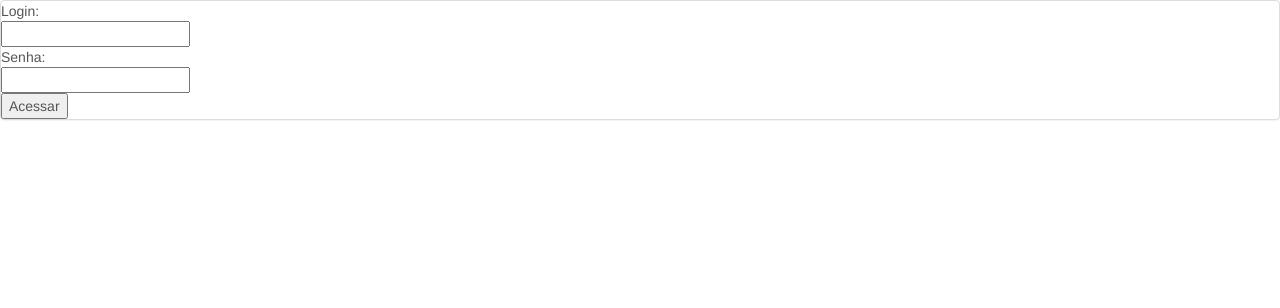
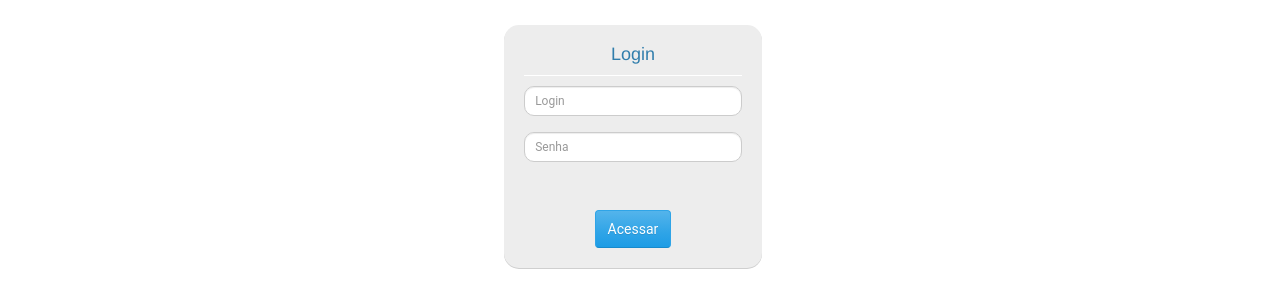
Before and after one commit to rodolfofrancisco/sistema-web, a PHP site: page /login.php in a window 1280 px wide. Shown: the top 308 px of the page. Run offline with PHP 8.4, Linux system fonts and the light colour scheme.

Commit message:
Adicionando css do login

```diff
--- a/login.php
+++ b/login.php
@@ -1,6 +1,3 @@
-<?php
-	echo isset($_GET['msg']) ? $_GET['msg'] : '';
-?>
 
 <!DOCTYPE html>
 <html lang="en">
@@ -12,13 +9,67 @@
 		<script src="bootstrap-3.3.2/js/bootstrap.min.js"></script>
 	</head>
 	<body>
-	   <div class="panel panel-default">
-		   <form action="servidor/login.php" method="POST">
-		       Login: <br/><input type="text" name="login" /><br/>
-		       Senha: <br/><input type="password" name="senha" /><br/>
-		        <input type="submit" name="btn" value="Acessar"><br/>
-		    </form>
-	    </div>
+		<div class="container">
+			<div class="row">
+				<form action="servidor/login.php" method="POST">
+					<div class="col-md-offset-5 col-md-3">
+						<div class="form-login">
+							<h4>Login</h4>
+							<input type="text" name="login"  class="form-control input-sm chat-input" placeholder="Login" />
+						</br>
+						<input type="text" name="senha" class="form-control input-sm chat-input" placeholder="Senha" />
+					</br>
+					<div class="wrapper">
+						<span class="group-btn">
+							<?php
+							echo isset($_GET['msg']) ? $_GET['msg'] : '';
+							?>
+							<br /><br />
+							<button type="submit" class="btn btn-primary btn-md">Acessar <i class="fa fa-sign-in"></i></button>
+						</span>
+					</div>
+				</form>
+			</div>
+		</div>
+	<style type="text/css">
+		body {
+			background-color:#fff;
+			-webkit-font-smoothing: antialiased;
+			font: normal 14px Roboto,arial,sans-serif;
+		}
+
+		.container {
+			padding: 25px;
+			position: fixed;
+		}
+
+		.form-login {
+			background-color: #EDEDED;
+			padding-top: 10px;
+			padding-bottom: 20px;
+			padding-left: 20px;
+			padding-right: 20px;
+			border-radius: 15px;
+			border-color:#d2d2d2;
+			border-width: 5px;
+			box-shadow:0 1px 0 #cfcfcf;
+		}
+
+		h4 {
+			border:0 solid #fff;
+			border-bottom-width:1px;
+			padding-bottom:10px;
+			text-align: center;
+		}
+
+		.form-control {
+			border-radius: 10px;
+		}
+
+		.wrapper {
+			text-align: center;
+		}
+	</style>
 	</body>
 </html>
 <!-- <div class="panel panel-default">
```
